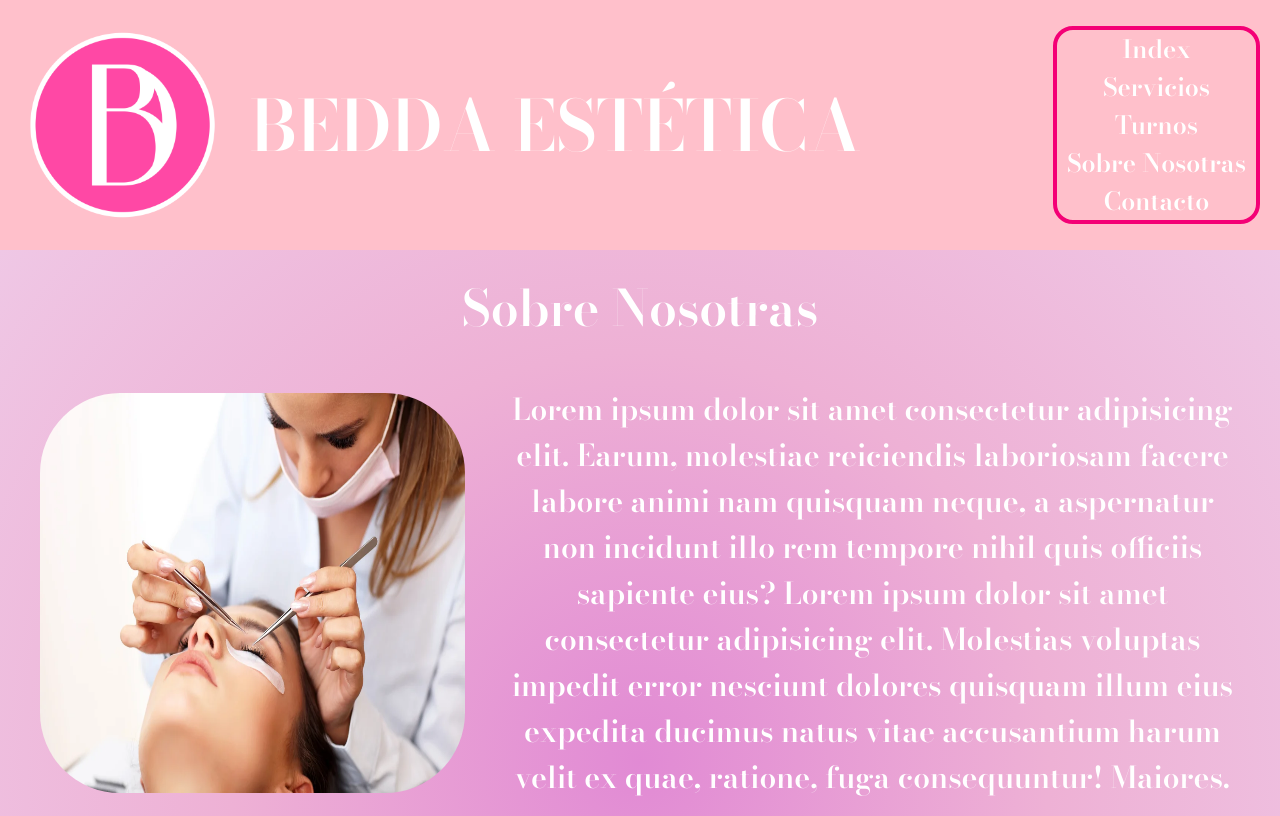
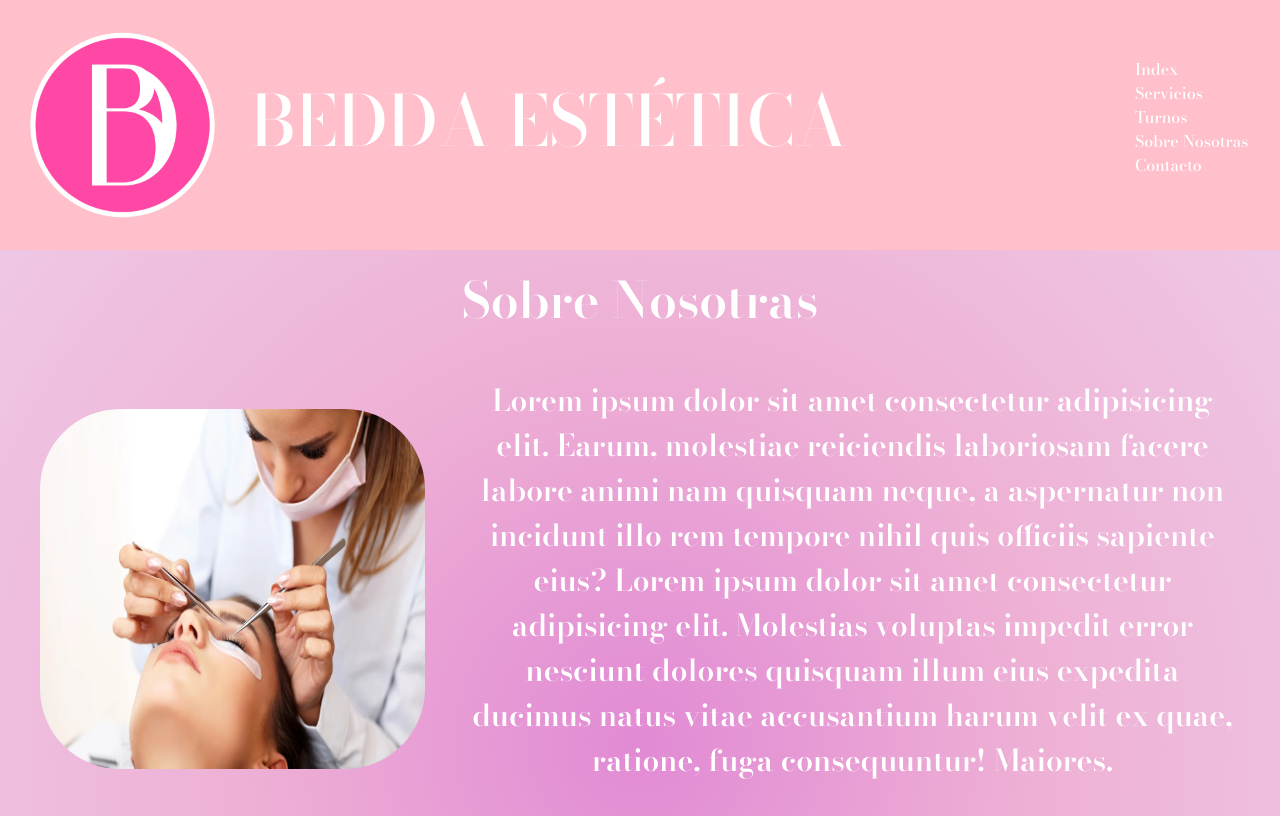
Before and after one commit to FlorenciaTeilleri/PFTEILLERI, a plain HTML site: page paginas/sobre-nosotras.html in a window 1280 px wide. Shown: the top 816 px of the page. Drawn offline with nearby package versions, Linux system fonts and the light colour scheme.

Commit message:
acomodando head, headers y footers de las demás paginas

```diff
--- a/css/style.css
+++ b/css/style.css
@@ -82,9 +82,6 @@ a.nav-link{
 }
 
 
-
-
-
 /*    MAIN INDEX  */
 
 .home{
@@ -97,11 +94,10 @@ a.nav-link{
 #carouselExampleSlidesOnly{
     display: flex;
     justify-content: center;
-    border-radius:10px ;
 
 }
+
 .carousel-item{
-
     width: 100%;
     height: 100%;
     padding: 50px 0px;
--- a/paginas/sobre-nosotras.html
+++ b/paginas/sobre-nosotras.html
@@ -5,29 +5,46 @@
     <meta name="viewport" content="width=device-width, initial-scale=1.0">
     <link rel="preconnect" href="https://fonts.googleapis.com">
     <link rel="preconnect" href="https://fonts.gstatic.com" crossorigin>
+    <link rel="stylesheet" href="https://cdnjs.cloudflare.com/ajax/libs/animate.css/4.1.1/animate.min.css"/>
     <link href="https://fonts.googleapis.com/css2?family=Bodoni+Moda:ital,opsz,wght@0,6..96,500;0,6..96,600;1,6..96,500;1,6..96,600&family=Mr+Dafoe&family=Playfair+Display+SC&display=swap" rel="stylesheet">
+    <link href="https://cdn.jsdelivr.net/npm/bootstrap@5.3.0-alpha1/dist/css/bootstrap.min.css" rel="stylesheet" integrity="sha384-GLhlTQ8iRABdZLl6O3oVMWSktQOp6b7In1Zl3/Jr59b6EGGoI1aFkw7cmDA6j6gD" crossorigin="anonymous">
     <link rel="shortcut icon" href="../imagenes/favicon.png">
     <link rel="stylesheet" href="../css/style.css">
     <title>Sobre Nosotras</title>
 </head>
 <body>
     <header>
-
         <div class="bloque-uno">
-            <img src="../imagenes/favicon.png" class="bloque-uno__logo" alt="">
-                <h2 class="bloque-uno__titulo">BEDDA ESTÉTICA</h2>
+            <img src="../imagenes/favicon.png" class=" animate__animated animate__pulse animate__slow bloque-uno__logo" alt="">
+                <h2 class="bloque-uno__titulo animate__animated animate__pulse animate__slow ">BEDDA ESTÉTICA</h2>
         </div>
 
-        <nav class="header__nav">
-            <ul class="lista">
-                <li><a href="../index.html">Index</a></li>
-                <li><a href="./servicios.html">Servicios</a></li>
-                <li><a href="./turnos.html">Turnos</a></li>
-                <li><a href="./sobre-nosotras.html">Sobre Nosotras</a></li>
-                <li><a href="./contacto.html">Contacto</a></li>
-            </ul>
+        <nav class="animate__animated animate__pulse animate__slow navbar navbar-expand-lg bg-body-tertiary">
+            <div class="container-fluid">
+                <button class="navbar-toggler" type="button" data-bs-toggle="collapse" data-bs-target="#navbarNavDropdown" aria-controls="navbarNavDropdown" aria-expanded="false" aria-label="Toggle navigation">
+                    <span class="navbar-toggler-icon"></span>
+                </button>
+            <div class="collapse navbar-collapse" id="navbarNavDropdown">
+                <ul class="header__navegador">
+                    <li>
+                        <a class="nav-link" href="../index.html">Index</a>
+                    </li>
+                    <li>
+                        <a class="nav-link" href="./servicios.html">Servicios</a>
+                    </li>
+                    <li>
+                        <a class="nav-link" href="./turnos.html">Turnos</a>
+                    </li>
+                    <li>
+                        <a class="nav-link" href="./sobre-nosotras.html">Sobre Nosotras</a>
+                    </li>
+                    <li>
+                        <a class="nav-link" href="./contacto.html">Contacto</a>
+                    </li>
+                </ul>
+            </div>
+            </div>
         </nav>
-
     </header>
 
     <main id="mainSobreNosotras">
@@ -53,16 +70,12 @@
     <footer>
         <div class="redes-sociales">
                 <h5>Seguinos en nuestras redes sociales</h5>
-                <img src="../imagenes/logowsp.png" class="redes-sociales__logoWsp" alt="">
-                <img src="../imagenes/logoig.png" class="redes-sociales__logoIg" alt="">
-                <img src="../imagenes/logofb.png" class="redes-sociales__logoFb" alt="">
-
         </div>
 
         <div class="texto-redes">
-                <h5>3364-333333</h5>
-                <h5>@bedda_estetica</h5>
-                <h5>Bedda Beautystyle</h5>
+                <h6><img src="../imagenes/logowsp.png" class="redes-sociales__logoWsp" alt="">3364-333333</h6>
+                <h6><img src="../imagenes/logoig.png" class="redes-sociales__logoIg" alt="">@bedda_estetica</h6>
+                <h6><img src="../imagenes/logofb.png" class="redes-sociales__logoFb" alt="">Bedda Beautystyle</h6>
         </div>
 
         <div class="horarios-atencion">
```
Also changed, not shown: index.html (+8 -20 lines), paginas/contacto.html (+2 -2 lines), paginas/servicios.html (+2 -1 lines), paginas/turnos.html (+32 -19 lines).
